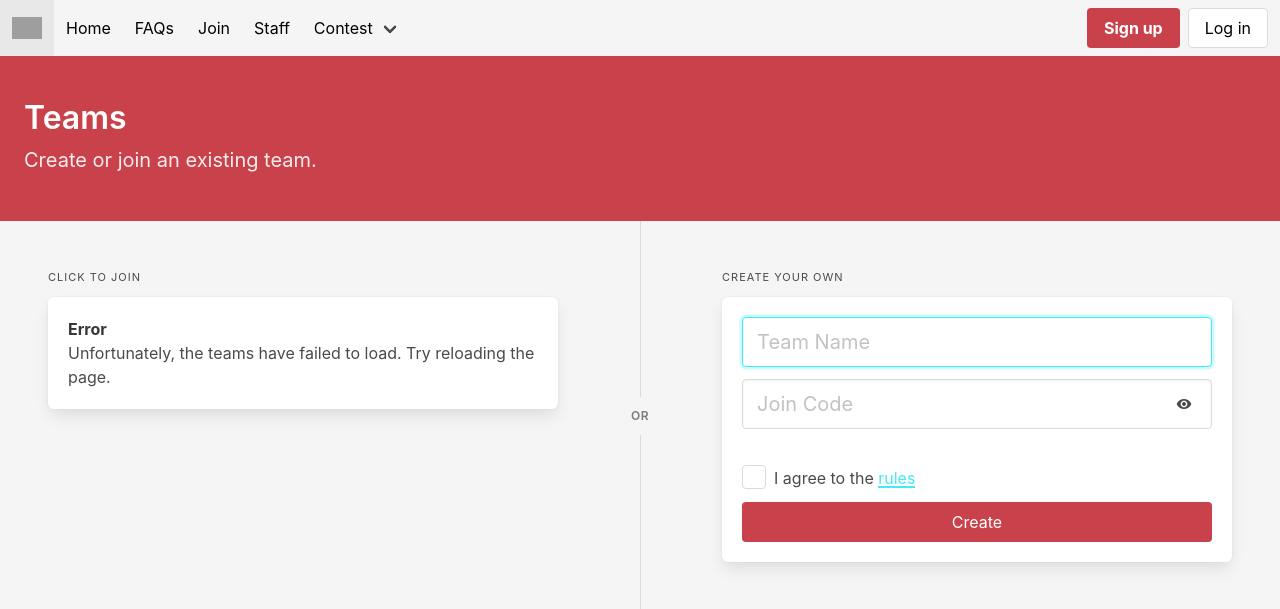
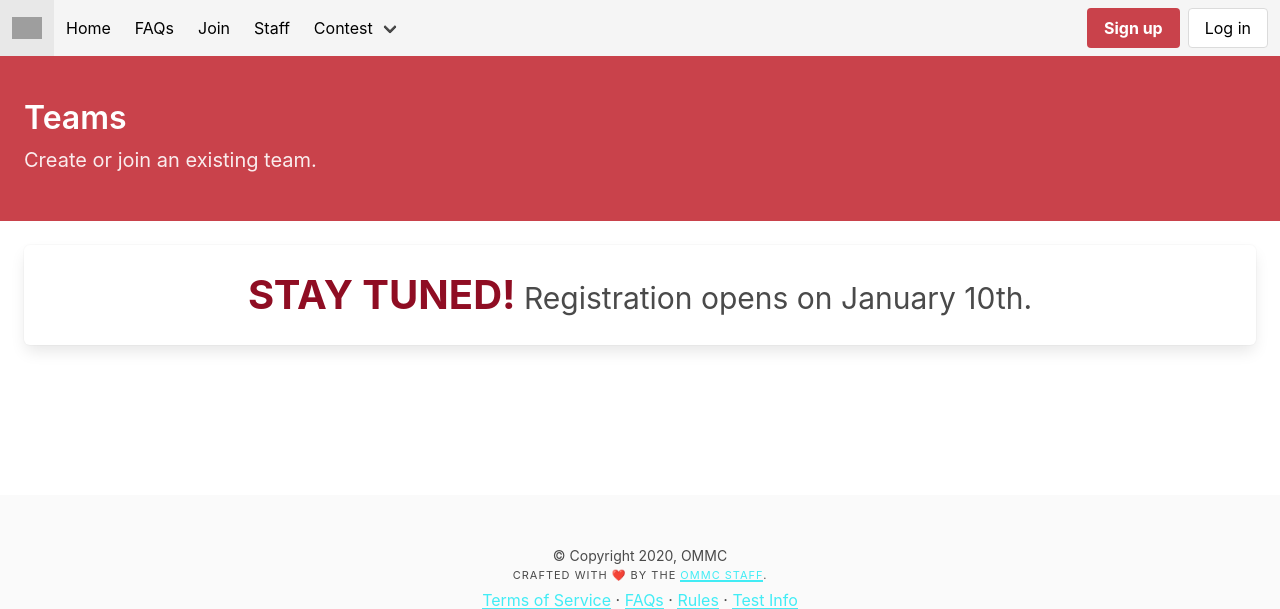
Before and after one commit to Kevin-Liu-01/OMMC-Math-Comp, a Flask app: template templates/join.html in a window 1280 px wide. Shown: the top 609 px of the page. Run offline with Flask 2, Linux system fonts and the light colour scheme; the template is opened without the code that fills it, so the values that code supplies are empty; some libraries are stand-ins or nearby versions; grey boxes are pictures that could not be loaded.

Commit message:
join page revised for incoming comp.

```diff
--- a/templates/join.html
+++ b/templates/join.html
@@ -12,6 +12,20 @@
     </div>
   </section>
 
+  <section class="px-5 pt-5">
+    <div class="box">
+      <article class="media">
+        <div class="media-content">
+          <div class="content">
+            <p style="font-size:30px; text-align: center">
+              <strong style="color:rgb(143, 13, 35);font-size:40px; text-align: center">STAY TUNED!</strong>
+              Registration opens on January 10th.
+            </p>
+          </div>
+        </div>
+      </article>
+    </div>
+<!--
   <div class="columns is-gapless has-background-light" style="display: flex;">
     <div class="column">
       <section class="hero">
@@ -174,5 +188,5 @@
         $(".flashed").remove();
       });
     });
-  </script>
+  </script> -->
 {% endblock -%}
```
